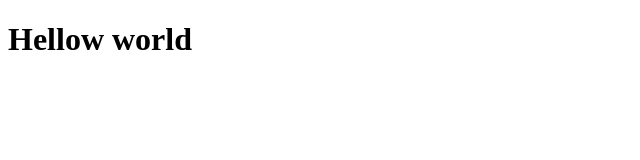
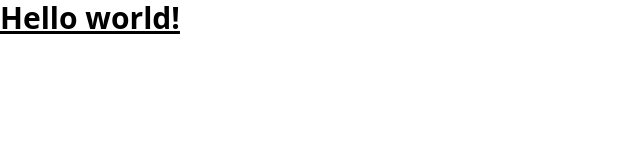
Before and after one commit to huyousfi/Music-Website, a website: page index.html in a window 1280 px wide. Shown: the whole page, without its empty margins (0-640 px from the left). Drawn offline with Linux system fonts and the light colour scheme.

Commit message:
linked tailwind css

```diff
--- a/index.html
+++ b/index.html
@@ -1,11 +1,15 @@
-<!DOCTYPE html>
-<html lang="en">
+<!doctype html>
+<html>
 <head>
-    <meta charset="UTF-8">
-    <meta name="viewport" content="width=<device-width>, initial-scale=1.0">
-    <title>Music Websites</title>
+  <meta charset="UTF-8">
+  <meta name="viewport" content="width=device-width, initial-scale=1.0">
+  <link href="src/input.css" rel="stylesheet">
+  <link rel="stylesheet" href="src/output.css">
+    <title>Music Website</title>
 </head>
 <body>
-    <h1>Hellow world</h1>
+  <h1 class="text-3xl font-bold underline">
+    Hello world!
+  </h1>
 </body>
 </html>
--- /dev/null
+++ b/package.json
@@ -0,0 +1,6 @@
+{
+  "dependencies": {
+    "@tailwindcss/cli": "^4.1.14",
+    "tailwindcss": "^4.1.14"
+  }
+}
--- /dev/null
+++ b/src/input.css
@@ -0,0 +1 @@
+@import "tailwindcss";
```
Also changed, not shown: src/output.css (added), 1 other file.
